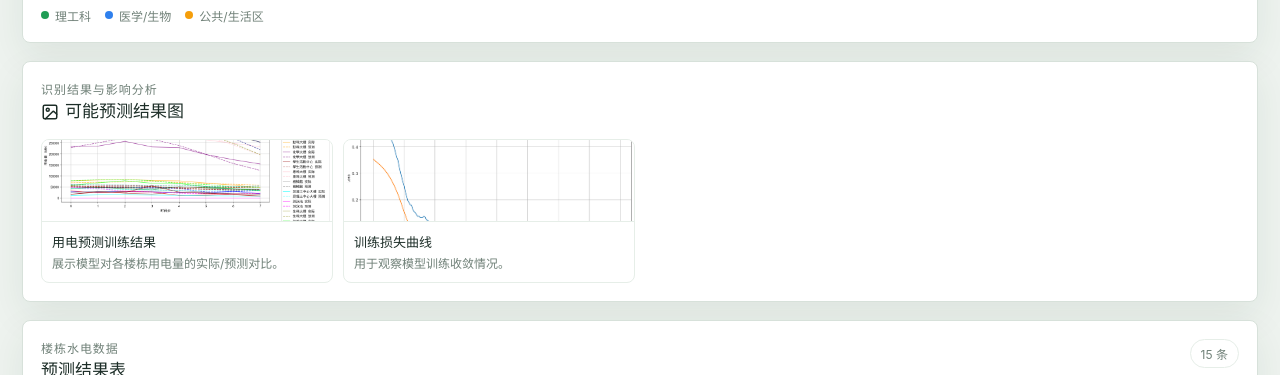
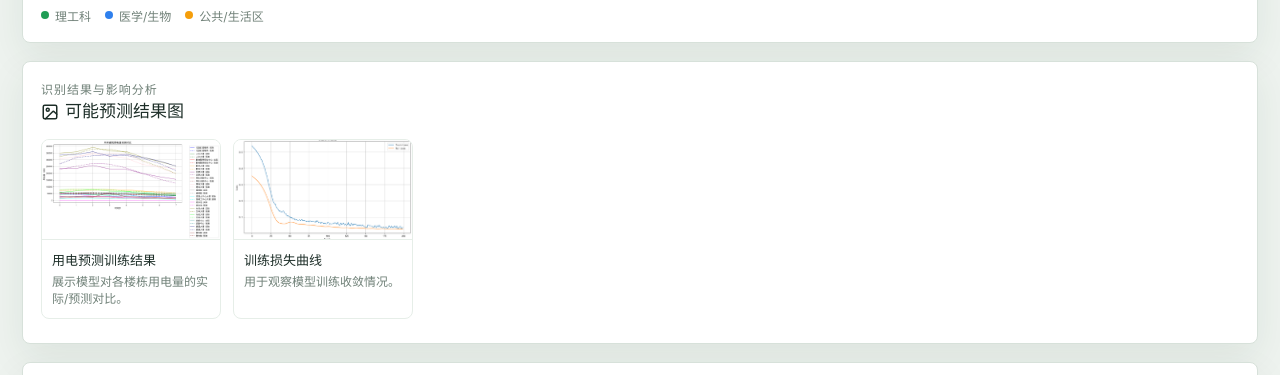
Before and after one commit to uquercia/carbon-eye, a Vue app in the folder apps/web/: page / in a window 1280 px wide. Shown: the part 1740-2115 px from the top of the page. Built offline with nearby package versions, Linux system fonts and the light colour scheme; no server answers.

Commit message:
修改css bug

```diff
--- a/apps/web/src/style.css
+++ b/apps/web/src/style.css
@@ -358,9 +358,6 @@ h2 {
 }
 
 .training-content {
-  display: grid;
-  grid-template-columns: 260px minmax(0, 1fr);
-  gap: 14px;
   margin-top: 14px;
 }
 
@@ -406,12 +403,14 @@ h2 {
 }
 
 .training-gallery {
-  display: grid;
-  grid-template-columns: repeat(4, minmax(0, 1fr));
-  gap: 10px;
+  display: flex;
+  gap: 12px;
+  overflow-x: auto;
+  padding-bottom: 6px;
 }
 
 .training-card {
+  flex: 0 0 180px;
   overflow: hidden;
   border: 1px solid var(--border-subtle);
   border-radius: 8px;
@@ -421,13 +420,27 @@ h2 {
 .training-card img {
   display: block;
   width: 100%;
-  height: 82px;
+  height: 100px;
   object-fit: cover;
   border-bottom: 1px solid var(--border-subtle);
 }
 
 .training-card div {
   padding: 10px;
+}
+
+.training-card strong {
+  display: -webkit-box;
+  -webkit-line-clamp: 1;
+  -webkit-box-orient: vertical;
+  overflow: hidden;
+}
+
+.training-card span {
+  display: -webkit-box;
+  -webkit-line-clamp: 2;
+  -webkit-box-orient: vertical;
+  overflow: hidden;
 }
 
 .behavior-list-panel {
```
Also changed, not shown: 1 other file (tests, documents, lock files or other folders).
